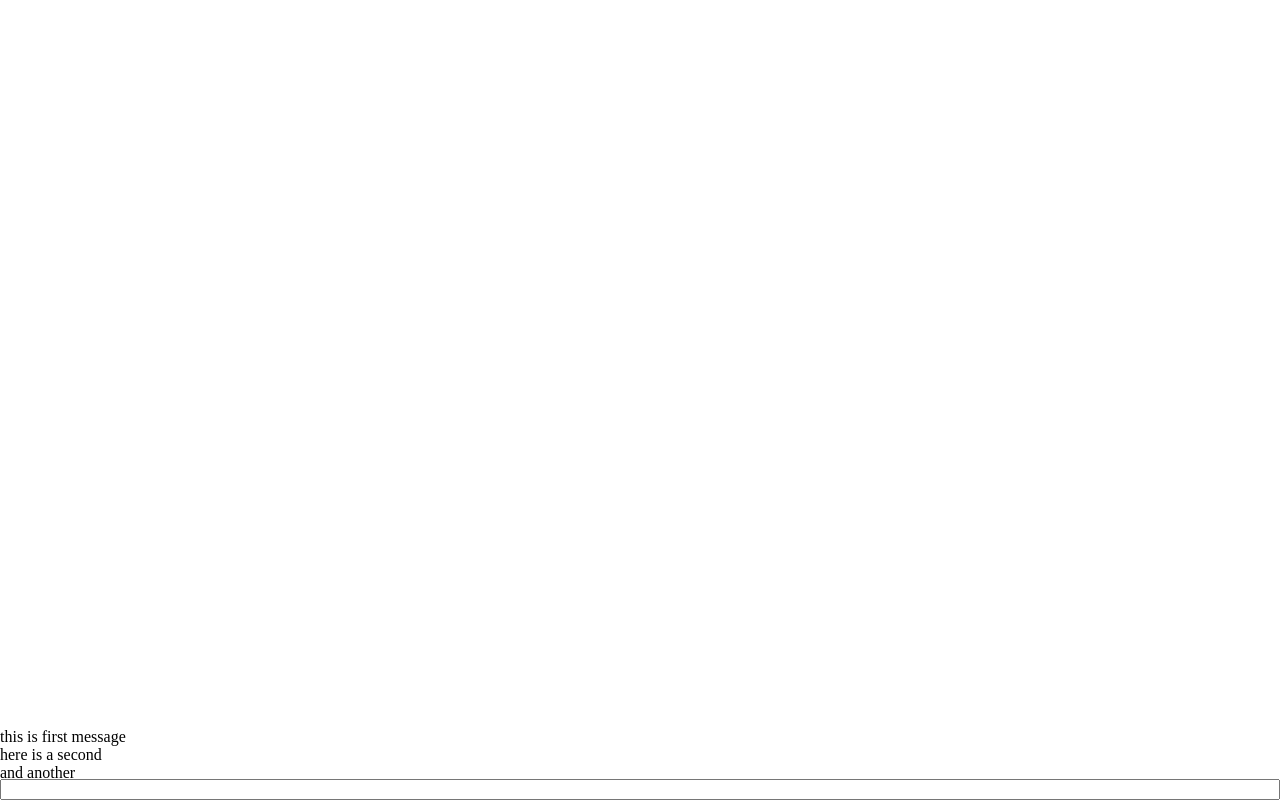
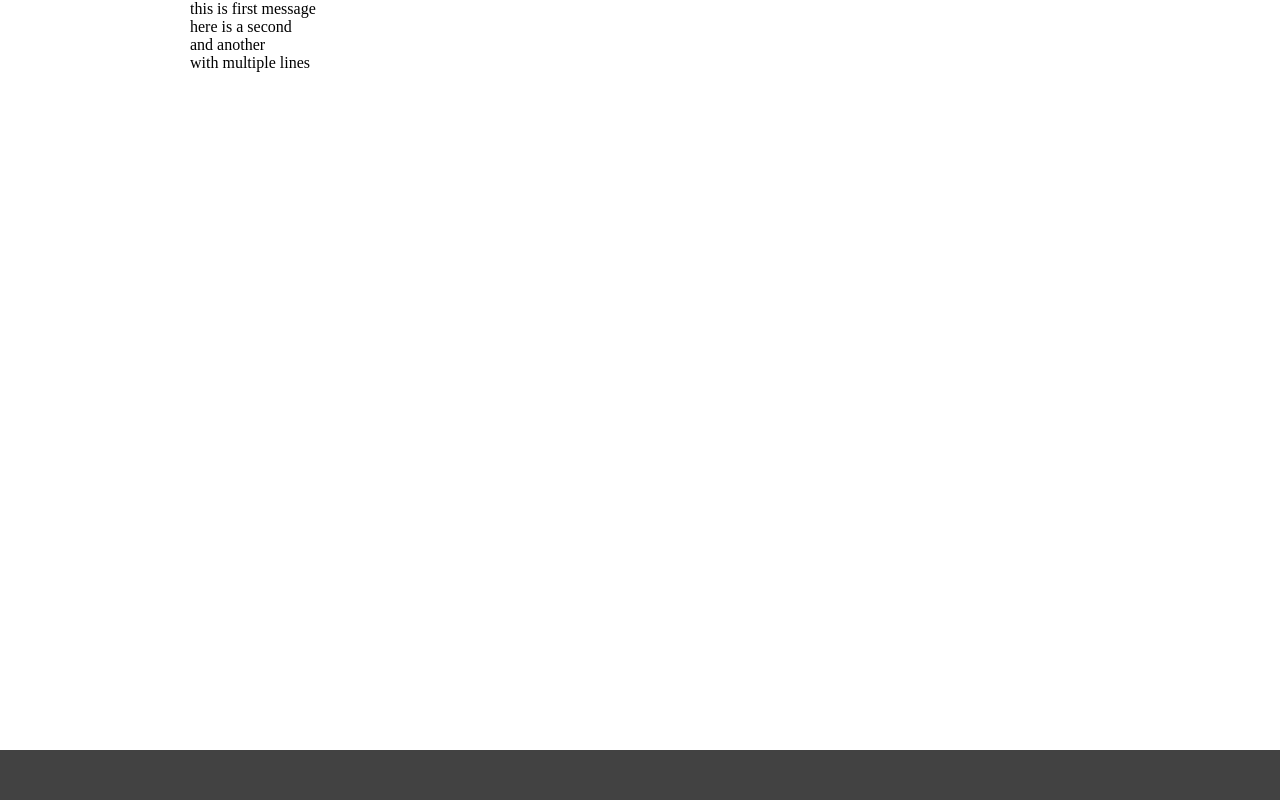
Before and after one commit to adamjberg/chat, a website with bundled scripts: page public/index.html in a window 1280 px wide. Built offline with nearby package versions, Linux system fonts and the light colour scheme.

Commit message:
Working submitting of messages

```diff
--- a/public/css/app.css
+++ b/public/css/app.css
@@ -1,5 +1,18 @@
 body {
     margin: 0;
+    overflow: hidden;
+}
+
+.message-list {
+    position: absolute;
+    bottom: 50px;
+    overflow-y: scroll;
+    overflow-x: hidden;
+    top: 0;
+    left: 0;
+    right: 0;
+    max-width: 900px;
+    margin: 0 auto;
 }
 
 .textbox {
@@ -7,8 +20,18 @@ body {
     bottom: 0;
     left: 0;
     right: 0;
+    height: 50px;
+    background-color: #424242;
+    text-align: center;
 }
 
 .textbox input {
+    max-width: 900px;
     width: 100%;
+    background-color: transparent;
+    font-size: 1.25rem;
+    padding: 8px;
+    height: 50px;
+    border: none;
+    color: white;
 }
--- a/public/index.html
+++ b/public/index.html
@@ -9,7 +9,5 @@
 </head>
 <body>
     <div id="root"></div>
-    <div id="message-list"></div>
-    <div id="textbox"></div>
 </body>
 </html>
--- a/src/app.ts
+++ b/src/app.ts
@@ -12,7 +12,7 @@ function Message(props: { body: string }) {
 
 function MessageList() {
     const el = Div({
-        class: "textbox"
+        class: "message-list"
     });
 
     for (const message of messages) {
@@ -36,17 +36,36 @@ function Input() {
     return document.createElement("input");
 }
 
-function TextBox() {
+function TextBox(props: { onSubmit: (text: string) => void; }) {
     const el = Div({
         class: "textbox"
     });
 
-    el.appendChild(Input());
+    const input = Input();
+
+    input.addEventListener("keydown", (e) => {
+        if (e.key === "Enter") {
+            props.onSubmit(input.value);
+            input.value = "";
+        }
+    })
+
+    el.appendChild(input);
 
     return el;
 }
 
 const root = document.getElementById("root");
 
-root.appendChild(MessageList());
-root.appendChild(TextBox())
+const messageList = MessageList();
+
+function handleSubmit(text: string) {
+    const newMessage = Message({ body: text });
+    messageList.appendChild(newMessage);
+    newMessage.scrollIntoView();
+}
+
+const textBox = TextBox({onSubmit: handleSubmit});
+
+root.appendChild(messageList);
+root.appendChild(textBox);
```
